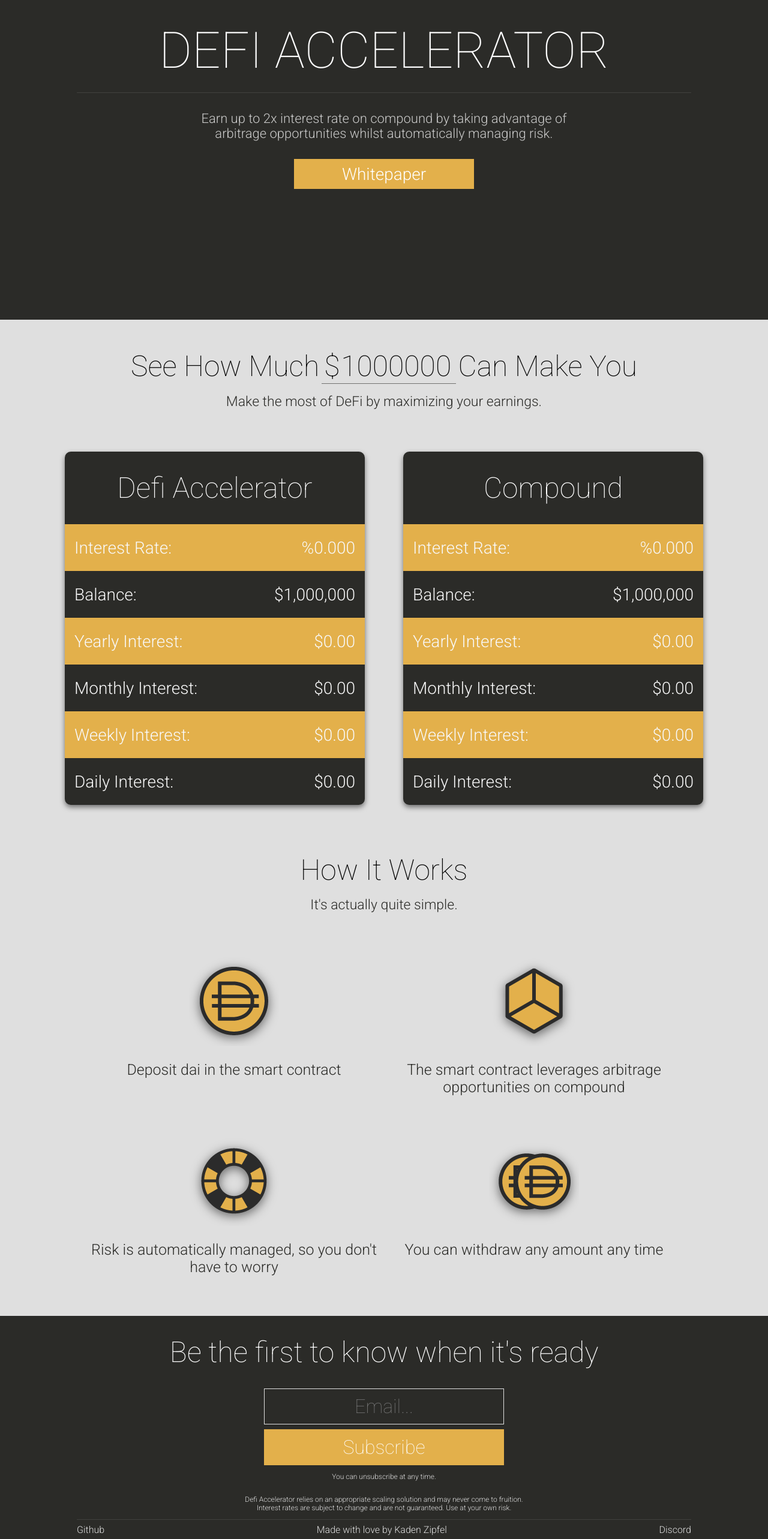
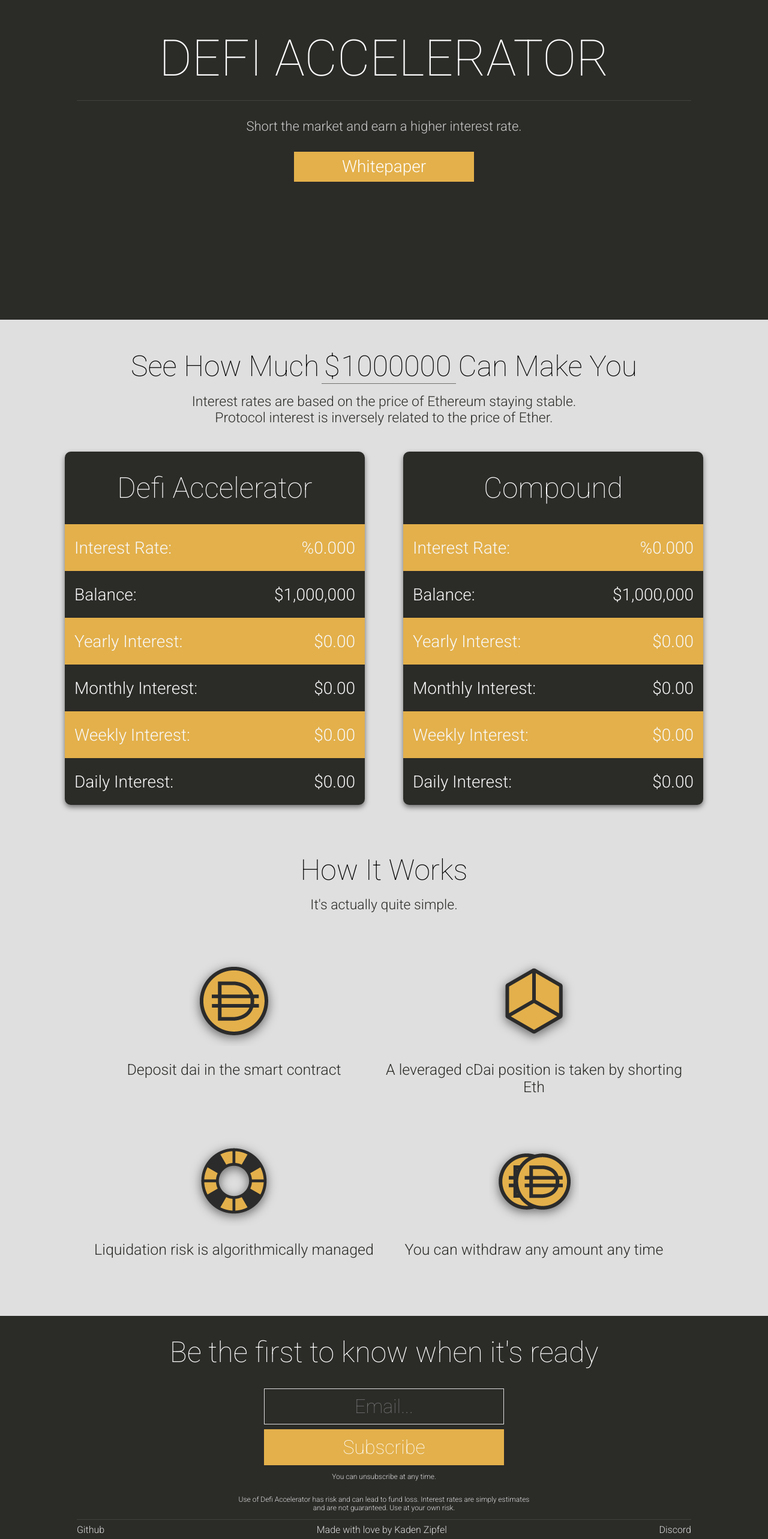
Before and after one commit to KadenZipfel/defi-accelerator-io, a React (Create React App) app in the folder client/: page / in a window 1280 px wide. Shown: the part 187-2753 px from the top of the page at 60% size. Built offline with nearby package versions, Linux system fonts and the light colour scheme; no server answers.

Commit message:
Make fixes based on misinformation

```diff
--- a/client/src/components/Compare.js
+++ b/client/src/components/Compare.js
@@ -67,7 +67,9 @@
             Can Make You
           </h2>
           <p className="compare__info">
-            Make the most of DeFi by maximizing your earnings.
+            Interest rates are based on the price of Ethereum staying stable.
+            <br />
+            Protocol interest is inversely related to the price of Ether.
           </p>
         </div>
         <div className="compare__boxes">
--- a/client/src/components/Footer.js
+++ b/client/src/components/Footer.js
@@ -45,9 +45,9 @@
           You can unsubscribe at any time.
         </p>
         <p className="footer__disclaimer">
-          Defi Accelerator relies on an appropriate scaling solution and may never
-          come to fruition. Interest rates are subject to change and are not
-          guaranteed. Use at your own risk.
+          Use of Defi Accelerator has risk and can lead to fund loss.
+          Interest rates are simply estimates and are not guaranteed.
+          Use at your own risk.
         </p>
         <hr className="footer__hr" />
         <div className="footer__links">
@@ -55,7 +55,7 @@
           <p className="footer__link footer__link--name">
             Made with love by Kaden Zipfel
           </p>
-          <a href="https://discord.gg/cVNTgt" className="footer__link">Discord</a>
+          <a href="https://discord.gg/hQGMu3R" className="footer__link">Discord</a>
         </div>
       </footer>
     );
--- a/client/src/components/Hero.js
+++ b/client/src/components/Hero.js
@@ -13,10 +13,9 @@
         </h1>
         <hr className="hero__hr" />
         <p className="hero__info">
-          Earn up to 2x interest rate on compound by taking advantage of arbitrage
-          opportunities whilst automatically managing risk.
+          Short the market and earn a higher interest rate.
         </p>
-        <a className="hero__button" target="_blank" href={whitepaper}>
+        <a className="hero__button" target="_blank" href={whitepaper} rel="noopener noreferrer">
           Whitepaper
         </a>
       </section>
--- a/client/src/components/HowItWorks.js
+++ b/client/src/components/HowItWorks.js
@@ -30,7 +30,7 @@
             <div className="how-it-works__section">
               <img className="how-it-works__img" src={arbitrageGold} alt="Arbitrage" />
               <p className="how-it-works__text">
-                The smart contract leverages arbitrage opportunities on compound
+                A leveraged cDai position is taken by shorting Eth
               </p>
             </div>
           </div>
@@ -38,7 +38,7 @@
             <div className="how-it-works__section">
               <img className="how-it-works__img" src={lifesaverGold} alt="Lifesaver" />
               <p className="how-it-works__text">
-                Risk is automatically managed, so you don't have to worry
+                Liquidation risk is algorithmically managed
               </p>
             </div>
             <div className="how-it-works__section">
```
